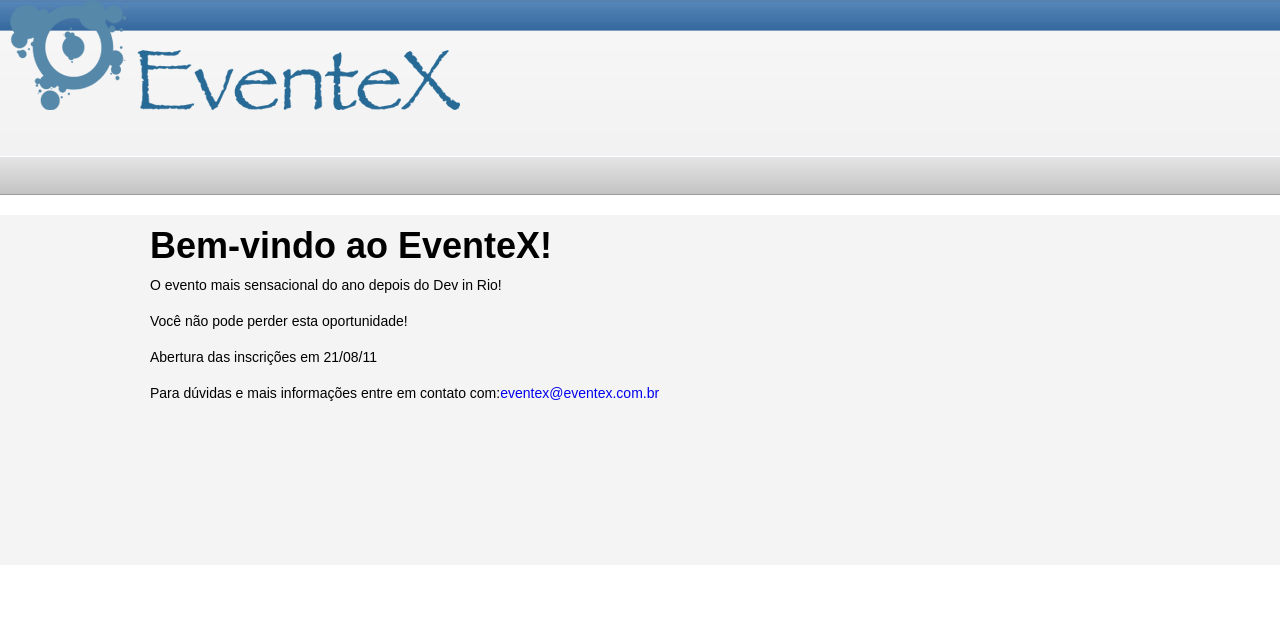
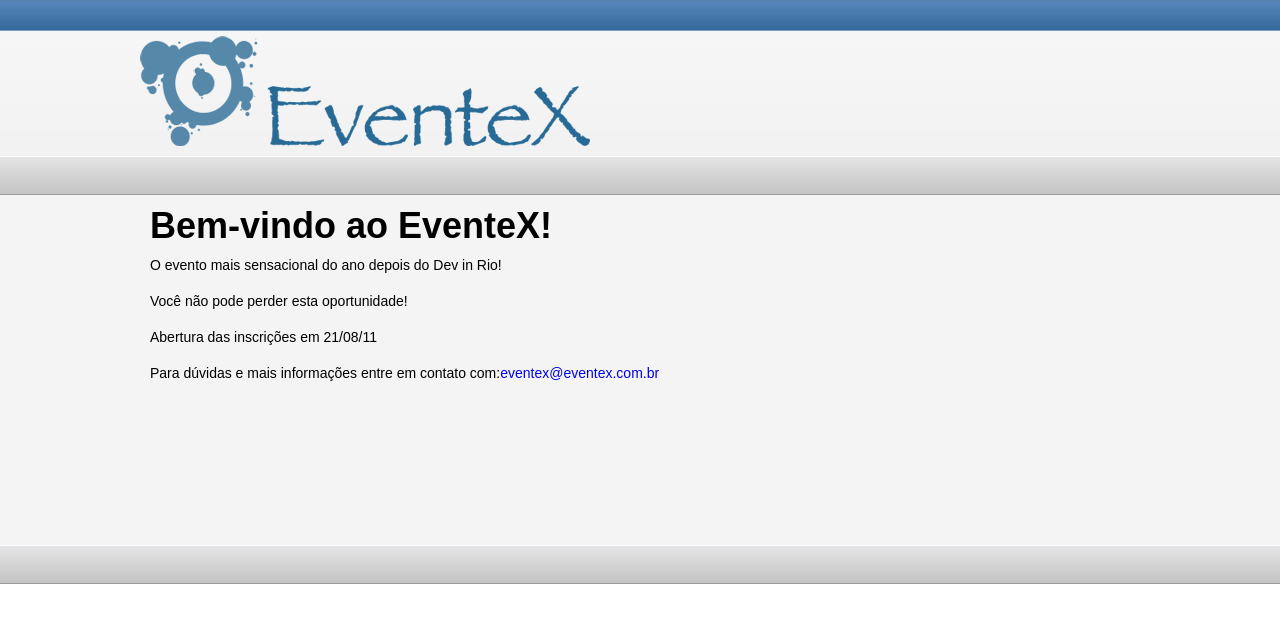
Before and after one commit to poliana/Eventex, a Django app: page / in a window 1280 px wide. Shown: the top 623 px of the page. Run offline with Django 3.2, Linux system fonts and the light colour scheme; parts of the project's set-up code (start-up, migrations or seed data) failed here and were passed over.

Commit message:
Alteracao HTML e CSS

```diff
--- a/media/css/styles.css
+++ b/media/css/styles.css
@@ -33,17 +33,17 @@ body #header h1 a{
 body #header .logo {
     float: left;
     height: 110px;
-    margin-bottom: 10px;
-    margin-left: 10px;
-    margin-right: 5px;
+    margin-left: 140px;
+    margin-top: 36px;
     width: 450px;
 }
 
 body #content{
-	background-color:#f4f4f4;
-	width: 100%;
-	height: 350px;
-	font-size:18px;
+    background-color: #F4F4F4;
+    font-size: 18px;
+    height: 350px;
+    margin-top: -20px;
+    width: 100%;
 }
 
 body #content h1{
@@ -63,9 +63,10 @@ body #content p{
 }
 
 body #footnote{
-	background-image: url("../img/graybar.png");
-	width: 100%;
-	margin: 0 auto;
+    background-image: url("../img/graybar.png");
+    height: 40px;
+    margin: 0 auto;
+    width: 100%;
 }
 
 hr {
--- a/templates/index.html
+++ b/templates/index.html
@@ -1,10 +1,13 @@
 {% extends 'base.html' %}
 {% block content %}
 
+	<div>
     <h1>Bem-vindo ao EventeX!</h1>
+	</div>
+	<div>
     <p>O evento mais sensacional do ano depois do Dev in Rio!</p>
     <p>Você não pode perder esta oportunidade!</p>
 	<p>Abertura das inscrições em 21/08/11</p>
     <p>Para dúvidas e mais informações entre em contato com:<a href="mailto:eventex@eventex.com.br">eventex@eventex.com.br</a></p>
-
+	</div>
 {% endblock content %}
```
